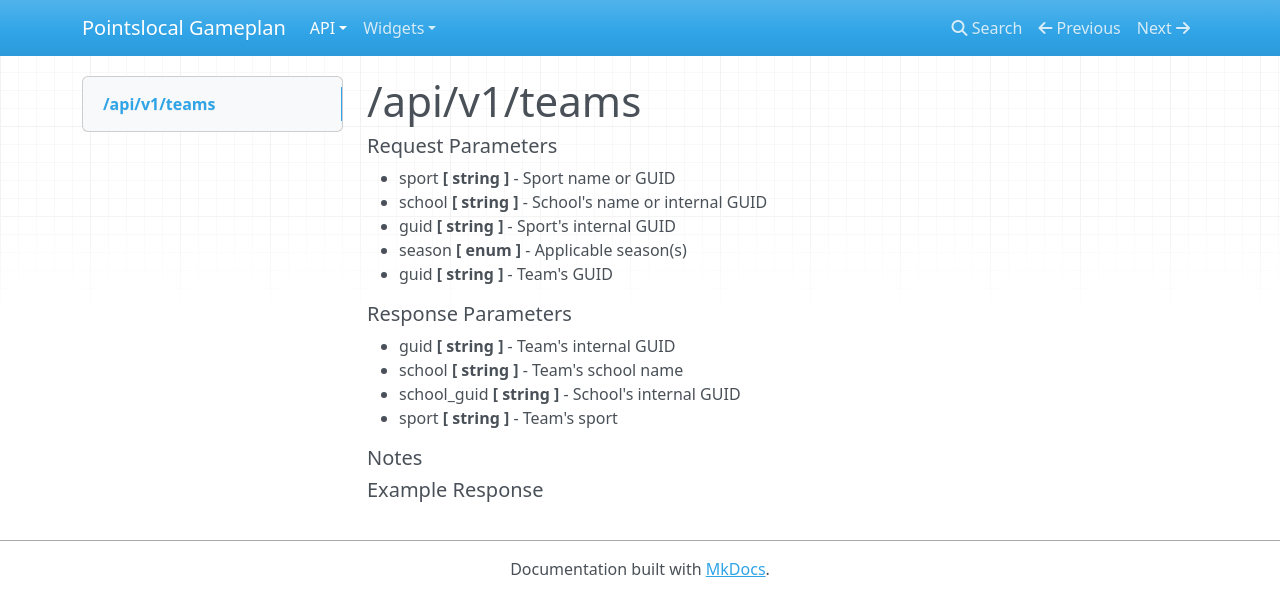
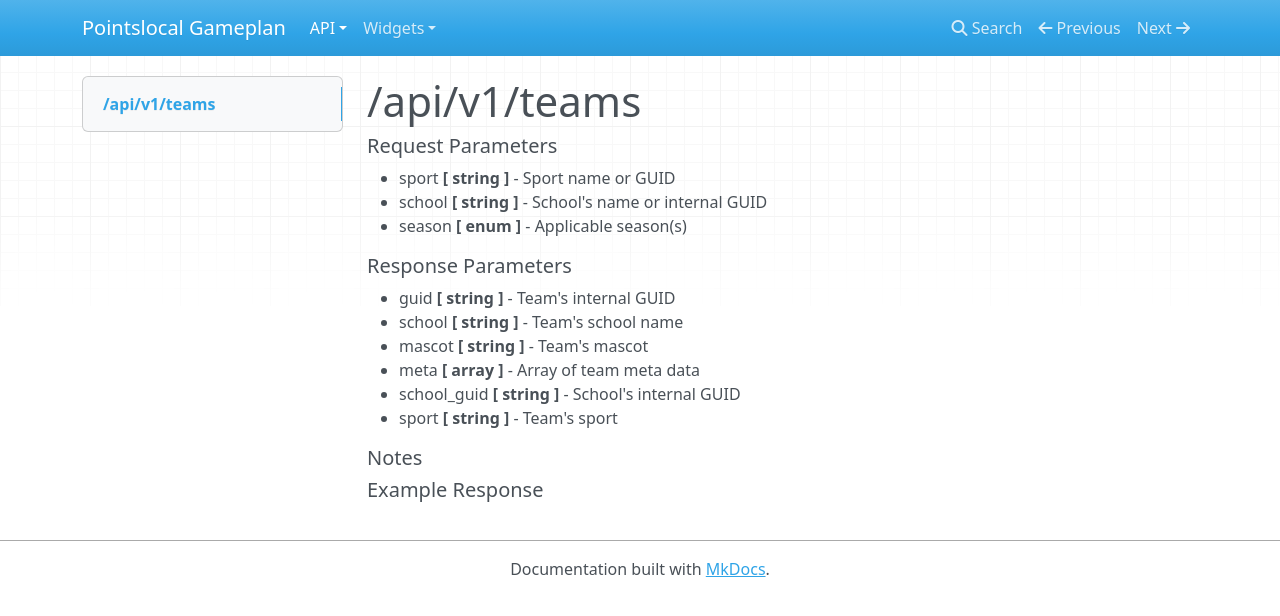
Before and after one commit to pointslocal/gameplan, an MkDocs documentation site: the page built from docs/api_teams.md, in a window 1280 px wide. Shown: the top 616 px of the page. Built offline with MkDocs 1.6.1, drawn with Linux system fonts in a browser that asks for light colours; nearby versions of some CDN libraries; old or Windows-style settings are respelled for this version of MkDocs.

Commit message:
Incremental

```diff
--- a/docs/api_teams.md
+++ b/docs/api_teams.md
@@ -3,13 +3,13 @@
 ##### Request Parameters
 - sport **[ string ]** - Sport name or GUID
 - school **[ string ]** - School's name or internal GUID
-- guid **[ string ]** - Sport's internal GUID
 - season **[ enum ]** - Applicable season(s)
-- guid **[ string ]** - Team's GUID
 
 ##### Response Parameters
 - guid **[ string ]** - Team's internal GUID
 - school **[ string ]** - Team's school name
+- mascot **[ string ]** - Team's mascot
+- meta **[ array ]** - Array of team meta data
 - school_guid **[ string ]** - School's internal GUID
 - sport **[ string ]** - Team's sport
 
```
Also changed, not shown: docs/widget_schedule.md (+3 -0 lines).
